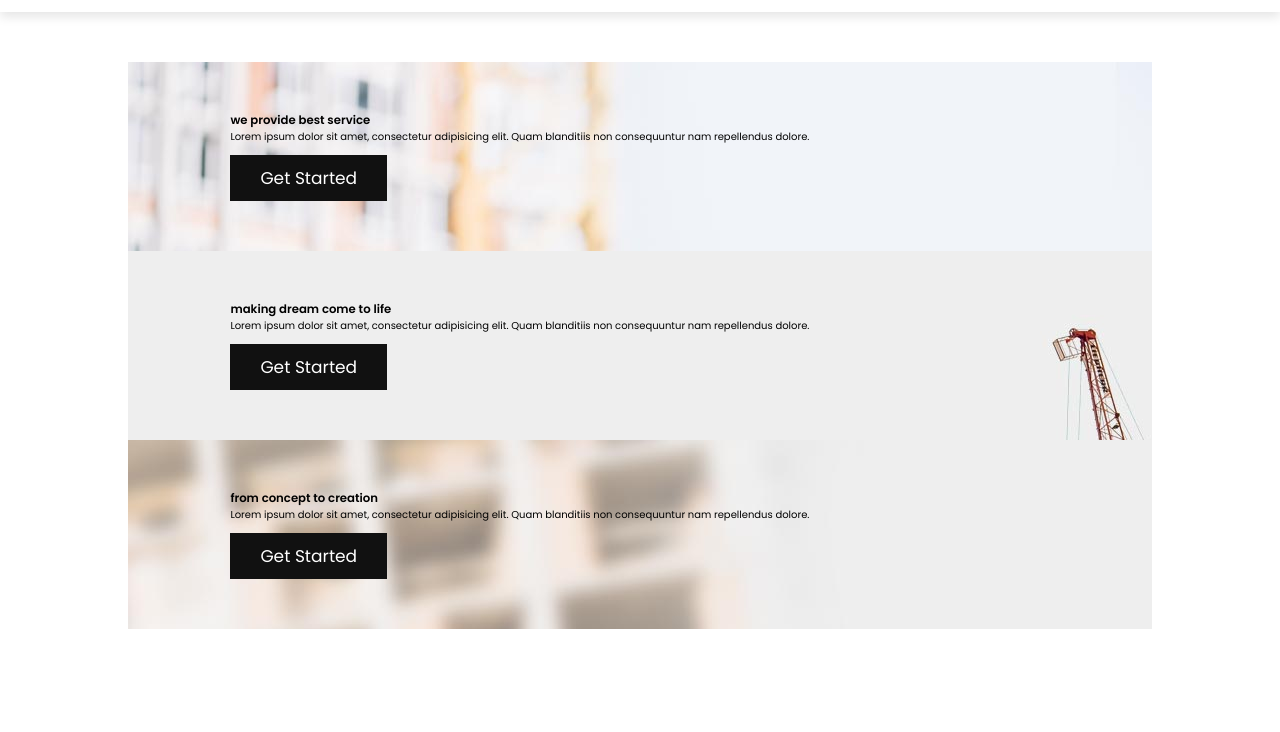
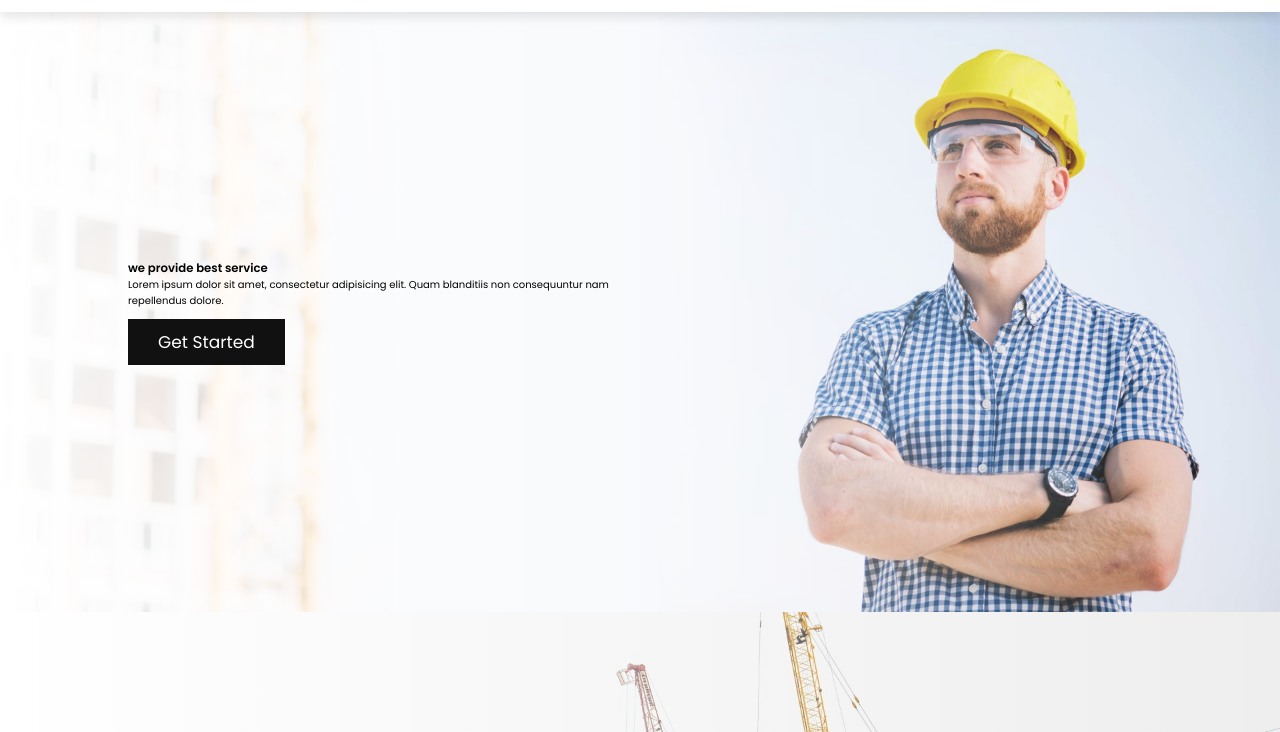
Before and after one commit to francoasevey/Responsive-Construction-Website, a plain HTML site: page index.html in a window 1280 px wide. Shown: the part 68-800 px from the top of the page. Drawn offline with Linux system fonts and the light colour scheme.

Commit message:
home css

```diff
--- a/main.scss
+++ b/main.scss
@@ -287,7 +287,32 @@ section{
         }
     }
 }
+.home{
+    padding: 0;
 
+    .slide{
+        min-height: 60rem;
+        display: flex;
+        align-items: center;
+        position: relative;
+        background-size: cover !important;
+        background-position: center !important;
+
+        &::before{
+            content: '';
+            position: absolute;
+            top: 0; left: 0;
+            height: 100%;
+            width: 100%;
+            background: linear-gradient(90deg, var(--white), transparent);
+        }
+
+        .content{
+            width: 50rem;
+            position: relative;
+        }
+    }
+}
 
 @media (max-width: 1200px){
 
```
Also changed, not shown: main.css, 1 other file.
